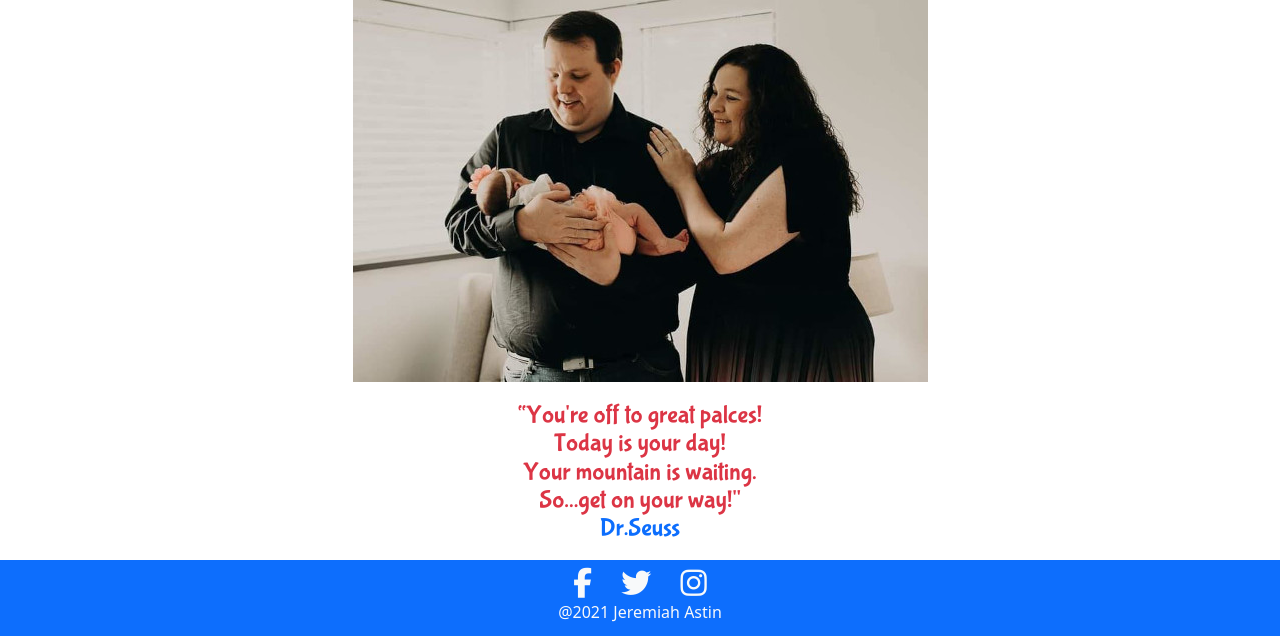
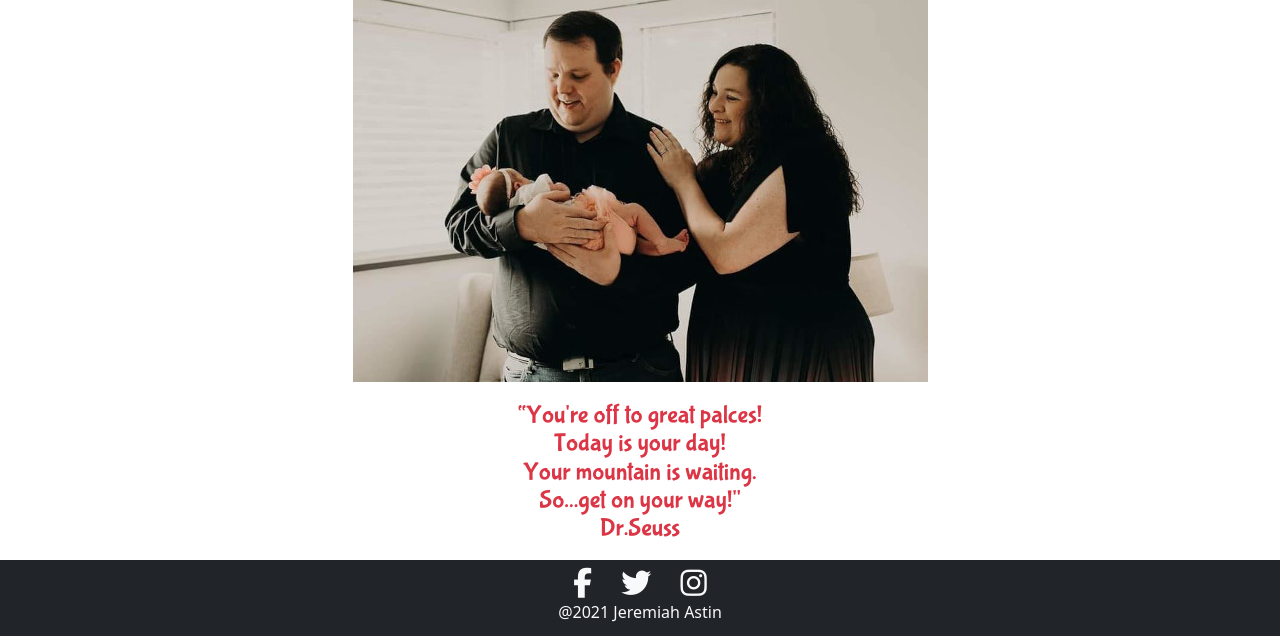
Before and after one commit to Astin-Jeremiah/CSE341, a PHP site: page / in a window 1280 px wide. Shown: the part 205-841 px from the top of the page. Run offline with PHP 8.4, Linux system fonts and the light colour scheme; some libraries are stand-ins or nearby versions.

Commit message:
fix quote and footer

```diff
--- a/web/index.php
+++ b/web/index.php
@@ -18,10 +18,10 @@
         <div class="container text-center">
             <h1 class="m-4 text-dark">Jeremiah Astin <br>CSE 341 Portfolio</h1>
             <img class="img-fluid" src="images/family.jpg" alt="Astin Family Photo" />
-            <blockquote class="text-danger">“You're off to great palces!<br>Today is your day!<br>Your mountain is waiting.<br>So...get on your way!"<br><span class="text-primary">Dr.Seuss</span></blockquote>
+            <blockquote class="text-danger">“You're off to great palces!<br>Today is your day!<br>Your mountain is waiting.<br>So...get on your way!"<br>Dr.Seuss</blockquote>
         </div>
     </main>
-    <footer class="mt-1 footer mt-auto py-2 bg-primary">
+    <footer class="mt-1 footer mt-auto py-2 bg-dark">
         <?php include $_SERVER['DOCUMENT_ROOT'] . '/modules/footer.php'; ?>
     </footer>
 
--- a/web/style.css
+++ b/web/style.css
@@ -92,7 +92,7 @@ i {
 }
 
 i:hover {
-    color: #6c757d;
+    color: #dc3545;
 }
 
 footer {
```
